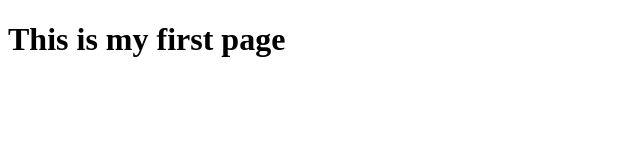
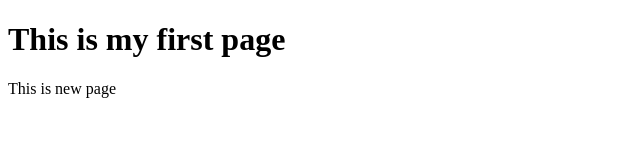
Before and after one commit to Shahinur1201/RR-Project, a plain HTML site: page index.html in a window 1280 px wide. Shown: the whole page, without its empty margins (0-640 px from the left). Drawn offline with Linux system fonts and the light colour scheme.

Commit message:
second commit add

```diff
--- a/index.html
+++ b/index.html
@@ -8,5 +8,6 @@
 </head>
 <body>
     <h1>This is my first page</h1>
+    <p>This is new page</p>
 </body>
 </html>
```
